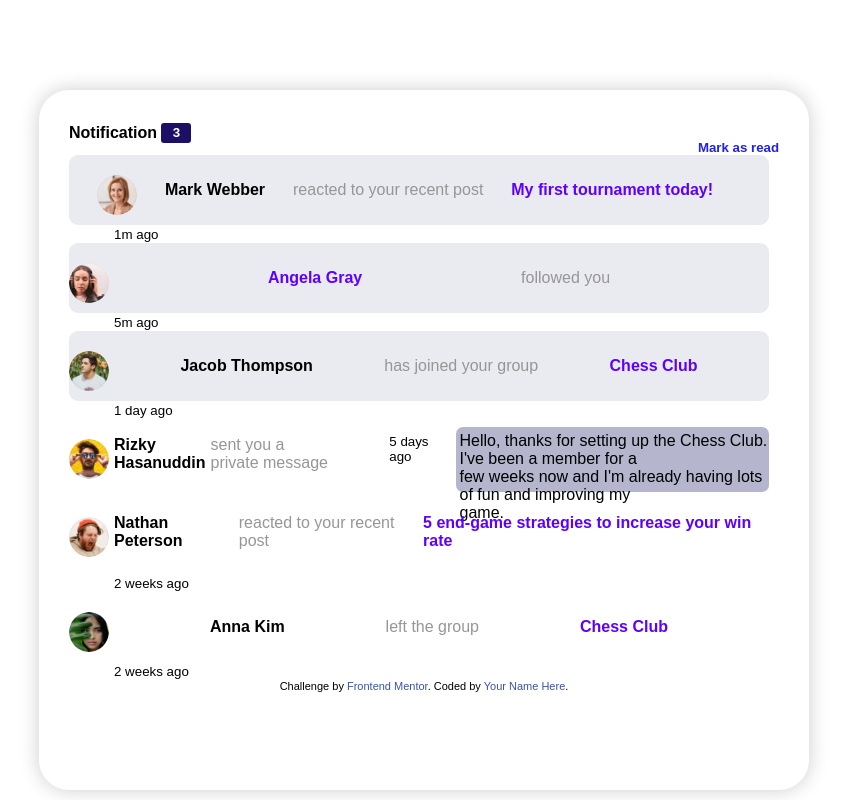
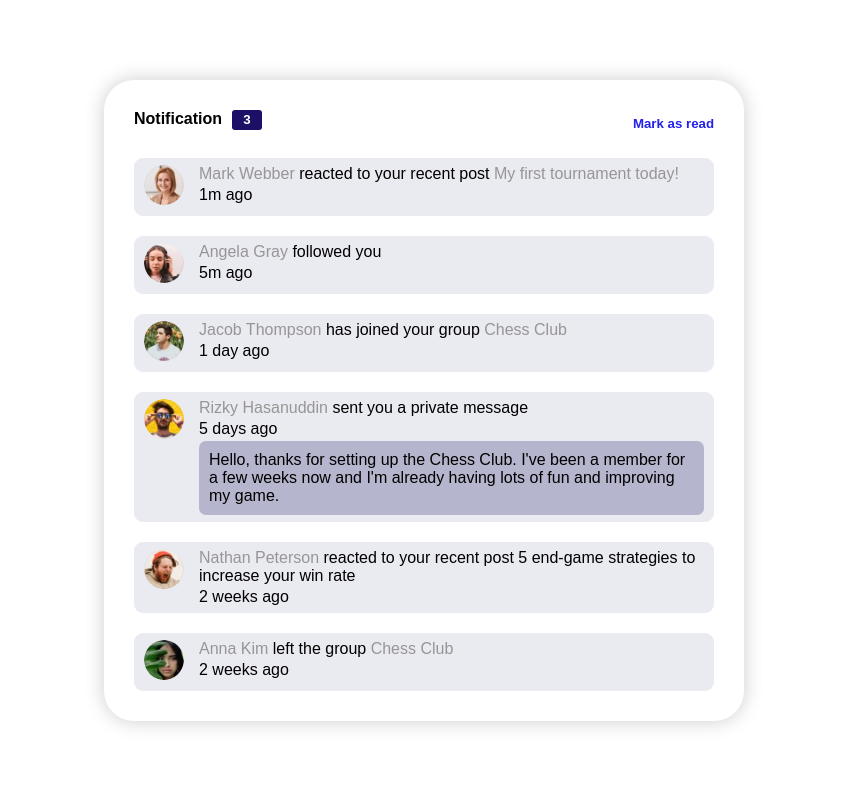
Before and after one commit to Smartlify08/COLLAB, a plain HTML site: page index.html in a window 1280 px wide. Shown: the whole page, without its empty margins (216-1063 px from the left). Drawn offline with Linux system fonts and the light colour scheme.

Commit message:
first commit

```diff
--- a/index.html
+++ b/index.html
@@ -1,48 +1,189 @@
 <!DOCTYPE html>
 <html lang="en">
+
 <head>
   <meta charset="UTF-8">
-  <meta name="viewport" content="width=device-width, initial-scale=1.0"> <!-- displays site properly based on user's device -->
+  <meta name="viewport" content="width=device-width, initial-scale=1.0">
+  <!-- displays site properly based on user's device -->
 
   <link rel="icon" type="image/png" sizes="32x32" href="./assets/images/favicon-32x32.png">
   <link rel="stylesheet" href="style.css">
+
+  <link rel="preconnect" href="https://fonts.googleapis.com">
+<link rel="preconnect" href="https://fonts.gstatic.com" crossorigin>
+<link href="https://fonts.googleapis.com/css2?family=Plus+Jakarta+Sans:wght@500;800&display=swap" rel="stylesheet">
   <title>Frontend Mentor | Notifications page</title>
 
   <!-- Feel free to remove these styles or customise in your own stylesheet 👍 -->
   <style>
-    .attribution { font-size: 11px; text-align: center; }
-    .attribution a { color: hsl(228, 45%, 44%); }
+    .attribution {
+      font-size: 11px;
+      text-align: center;
+    }
+
+    .attribution a {
+      color: hsl(228, 45%, 44%);
+    }
   </style>
 </head>
+
 <body>
 
-<div class="note"><h4>Notification <button>3</button>
-  </h4><h5>Mark as read</h5></div>
+  <div class="container">
+    <header>
 
-  <div class="all">
-  <div class="a"> <img src="assets/images/avatar-angela-gray.webp" alt=""><strong> Mark Webber</strong> <a>reacted to your recent post </a><b>My first tournament today!</b><br>
-    </div><small>1m ago</small>
+      <div>
+        <h4>Notification
+        </h4>
+        <button class="btn">3</button>
+      </div>
 
-<div class="b"> <img src="assets/images/avatar-anna-kim.webp" alt=""><b> Angela Gray </b><a>followed you</a><br>
-  </div><small> 5m ago</small>
+      <h5>Mark as read</h5>
+    </header>
 
-  <div class="c"><img src="assets/images/avatar-jacob-thompson.webp" alt=""><strong>  Jacob Thompson </strong><a>has joined your group</a> <b>Chess Club</b><br>
-  </div><small>1 day ago</small>
 
- <div class="d"> <img src="assets/images/avatar-rizky-hasanuddin.webp" alt=""><strong>Rizky Hasanuddin</strong><a> sent you a private message</a><br>
-  <small>  5 days ago</small>
- <p class="pm"> Hello, thanks for setting up the Chess Club. I've been a member for a <br>few weeks now and I'm already having lots of fun and improving my <br>game.</p>
-</div>
- <div class="e"><img src="assets/images/avatar-mark-webber.webp" alt=""><strong>Nathan Peterson</strong> <a>reacted to your recent post </a><b>5 end-game strategies to increase your win rate</b><br>
-  </div><small>2 weeks ago</small>
 
-<div class="f"><img src="assets/images/avatar-kimberly-smith.webp" alt=""><strong>Anna Kim </strong><a>left the group</a> <b>Chess Club</b><br>
-    </div><small>  2 weeks ago</small>
+
+
+    <div class="notifications">
+
+
+
+      <div class="notification">
+        <div class="image">
+          <img src="assets/images/avatar-angela-gray.webp" alt="">
+        </div>
+
+
+        <div class="description">
+          <p>
+            <a>Mark Webber</a> reacted to your recent post <a>My first tournament today!</a>
+          </p>
+
+            <p>1m ago</p>
+        </div>
+
+      </div>
+
+
+
+
+
+
+      <div class="notification">
+        <div class="image">
+          <img src="assets/images/avatar-anna-kim.webp" alt="">
+        </div>
+
+        <div class="description">
+          <p>
+            <a> Angela Gray </a> followed you
+          </p>
+
+
+          <p>5m ago</p>
+        </div>
+
+      </div>
+
+
+
+
+
+      <div class="notification">
+        <div class="image">
+          <img src="assets/images/avatar-jacob-thompson.webp" alt="">
+        </div>
+
+
+        <div class="description">
+          <p>
+            <a> Jacob Thompson </a>has joined your group <a>Chess Club</a>
+          </p>
+
+          <p >1 day ago</p>
+        </div>
+
+      </div>
+
+
+
+
+
+
+      <div class="notification">
+        <div class ="image">
+          <img src="assets/images/avatar-rizky-hasanuddin.webp" alt="">
+        </div>
+
+        <div class="description">
+          <p><a>Rizky Hasanuddin</a> sent you a private message</p>
+          <p>5 days ago</p>
+
+          <div class ="message">
+            <p class="pm"> Hello, thanks for setting up the Chess Club. I've been a member for a few weeks now and I'm already having lots of fun and improving my game.</p>
+          </div>
+        </div>
+
+
+
+
+      </div>
+
+
+
+
+      <div class="notification">
+        <div class="image">
+          <img src="assets/images/avatar-mark-webber.webp" alt="">
+        </div>
+
+
+        <div class = "description">
+          <p>
+            <a>Nathan Peterson</a> reacted to your recent post
+            <span class = "bold-text">5 end-game strategies to increase your win rate</span>
+
+          </p>
+
+          <p>2 weeks ago</p>
+        </div>
+
+
+      </div>
+
+
+
+
+
+
+      <div class="notification">
+
+        <!-- Created two divs so that all the elements won't be the ones experiencing flexbox -->
+        <div class="image">
+          <img src="assets/images/avatar-kimberly-smith.webp" alt="">
+        </div>
+
+        <div class="description">
+          <p>
+            <a>Anna Kim </a>left the group <a>Chess Club</a>
+          </p>
+
+          <p> 2 weeks ago</p>
+        </div>
+
+
+
+      </div>
+    </div>
   </div>
 
-  <div class="attribution">
+
+
+  <!-- <div class="attribution">
     Challenge by <a href="https://www.frontendmentor.io?ref=challenge" target="_blank">Frontend Mentor</a>.
     Coded by <a href="#">Your Name Here</a>.
-  </div>
+  </div> -->
 </body>
+
 </html>
--- a/style.css
+++ b/style.css
@@ -6,34 +6,56 @@
 }
 
 body {
-    position: absolute;
+    min-height: 100vh;
+    display: flex;
+    justify-content: center;
+    align-items: center;
+    padding: 40px 0;
+    font-family: 'Plus Jakarta Sans', sans-serif;
+    /* Added Font */
+    /* Instead of using that translate stuff to center it I used flex :D */
+    /* Then set the height to 100 viewport height so every thing shows */
+}
+
+.container{
+    /* position: absolute;
 	top: 55%;
 	left: 50%;
-	transform: translate(-50%, -50%);
+	transform: translate(-50%, -50%); */
+    /* Flexbox on the body tag has taken care of this stuff */
+
+
 	padding: 30px;
 	border-radius: 30px;
 	box-shadow: 0 0 20px rgba(0, 0, 0, 0.2);
     font-family: sans-serif;
     background: rgb(255, 255, 255);
-    height: 700px;
+    width: 50%;
 }
 
-.note {
-    display: flex;
-    justify-content: space-between;
-    align-items: center;
-}
 
 h4 {
     color: rgb(0, 0, 0);
     font-family: sans-serif;
     margin-bottom: 10px;
 }
-strong {
+/* strong {
     clear: left;
+} */
+
+header{
+    display: flex;
+    justify-content:space-between;
+    align-items:center;
+    margin-bottom: 20px;
 }
 
-button {
+header div{
+    display: flex;
+    gap: 10px;
+}
+
+/* button */ .btn{
     background: rgb(27, 16, 102);
     color: white;
     width: 30px;
@@ -44,15 +66,12 @@ button {
 
 h5 {
     color: rgb(34, 34, 233);
-    text-align: right;
-    padding-top: 20px;
 }
 
 img {
     width: 40px;
-    margin-top: 10px;
+    height: 40px;
     border-radius: 50%;
-    float: left;
 }
 
 a {
@@ -61,98 +80,39 @@ a {
     text-decoration: none;
 }
 
-.mk {
-    padding-left: 400px;
-    color: rgb(91, 91, 198);
+
+.notifications{
+    display: flex;
+    flex-direction: column;
+    gap: 20px;
 }
 
-b {
-    color: rgb(93, 0, 255);
+.notification {
+    background: rgb(234, 234, 241);
+    border-radius: 9px;
+    display: flex;
+    gap: 15px;
+    padding: 7px 10px;
 }
 
-.a {
-    background: rgb(234, 234, 241);
-    height: 70px;
-    border-radius: 9px;
-    width: 700px;
+.notification .description{
     display: flex;
-    justify-content: space-evenly;
-    align-items: center;
-    flex-direction: row;
-    flex-wrap: 1;
+    flex-direction: column;
+    gap: 3px;
 }
 
-.b {
-    background: rgb(234, 234, 241);
-    height: 70px;
-    border-radius: 9px;
-    width: 700px;
-    max-width: 750px;
-    display: flex;
-    justify-content: space-between;
-    align-items: center;
-    flex-direction: row;
-    row-gap: 1px;
-    margin-right: 10px;
-}
 
-.c {
-    background: rgb(234, 234, 241);
-    height: 70px;
-    border-radius: 9px;
-    width: 700px;
-    max-width: 750px;
-    display: flex;
-    justify-content: space-between;
-    align-items: center;
-    gap: 5px;
-}
-
-.d {
-    height: 70px;
-    border-radius: 9px;
-    width: 700px;
-    display: flex;
-    justify-content: space-between;
-    align-items: center;
-    gap: 5px;
-}
-
-.e {
-    background: rgb(255, 255, 255);
-    height: 85px;
-    border-radius: 9px;
-    display: flex;
-    justify-content: space-between;
-    align-items: center;
-    width: 700px;
-    max-width: 750px;
-    gap: 5px;
-}
-
-.f {
-    background: rgb(255, 255, 255);
-    height: 70px;
-    border-radius: 9px;
-    display: flex;
-    justify-content: space-between;
-    align-items: center;
-    width: 700px;
-    max-width: 750px;
-    gap: 5px;
-}
-
-.pm {
+/* .pm  changed to message*/ .message{
     background: rgb(181, 181, 205);
-    height: 65px;
     border-radius: 7px;
-    margin-bottom: 10px;
+    padding: 10px;
+    /* margin-bottom: 10px;
     margin-left: 20px;
     margin-top: 20px ;
     padding-top: 5px;
-    padding-left: 4px;
+    padding-left: 4px; */
 }
-small {
+/* small {
     padding-left: 45px;
     margin-bottom: 10px;
-}
+} */
```
